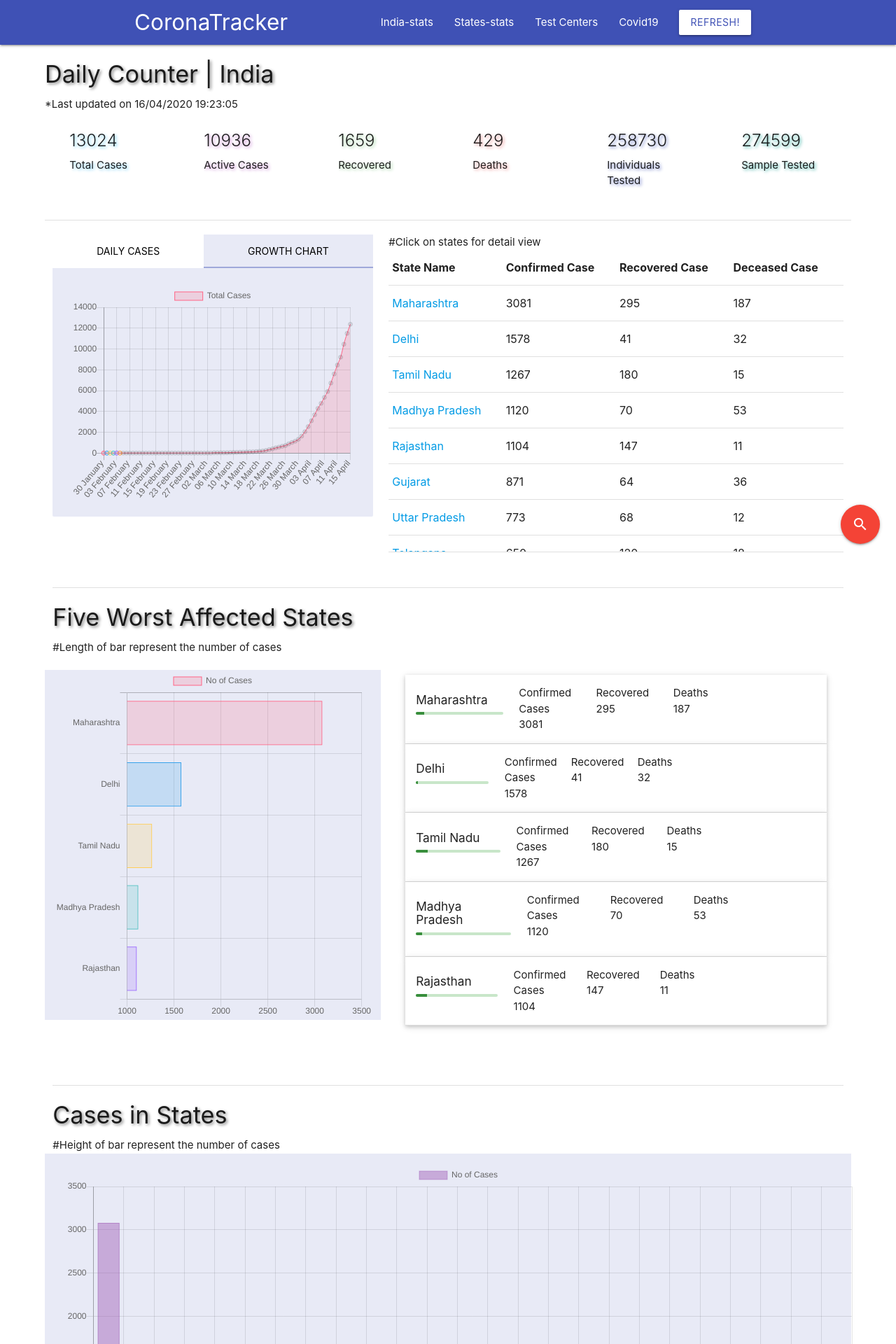
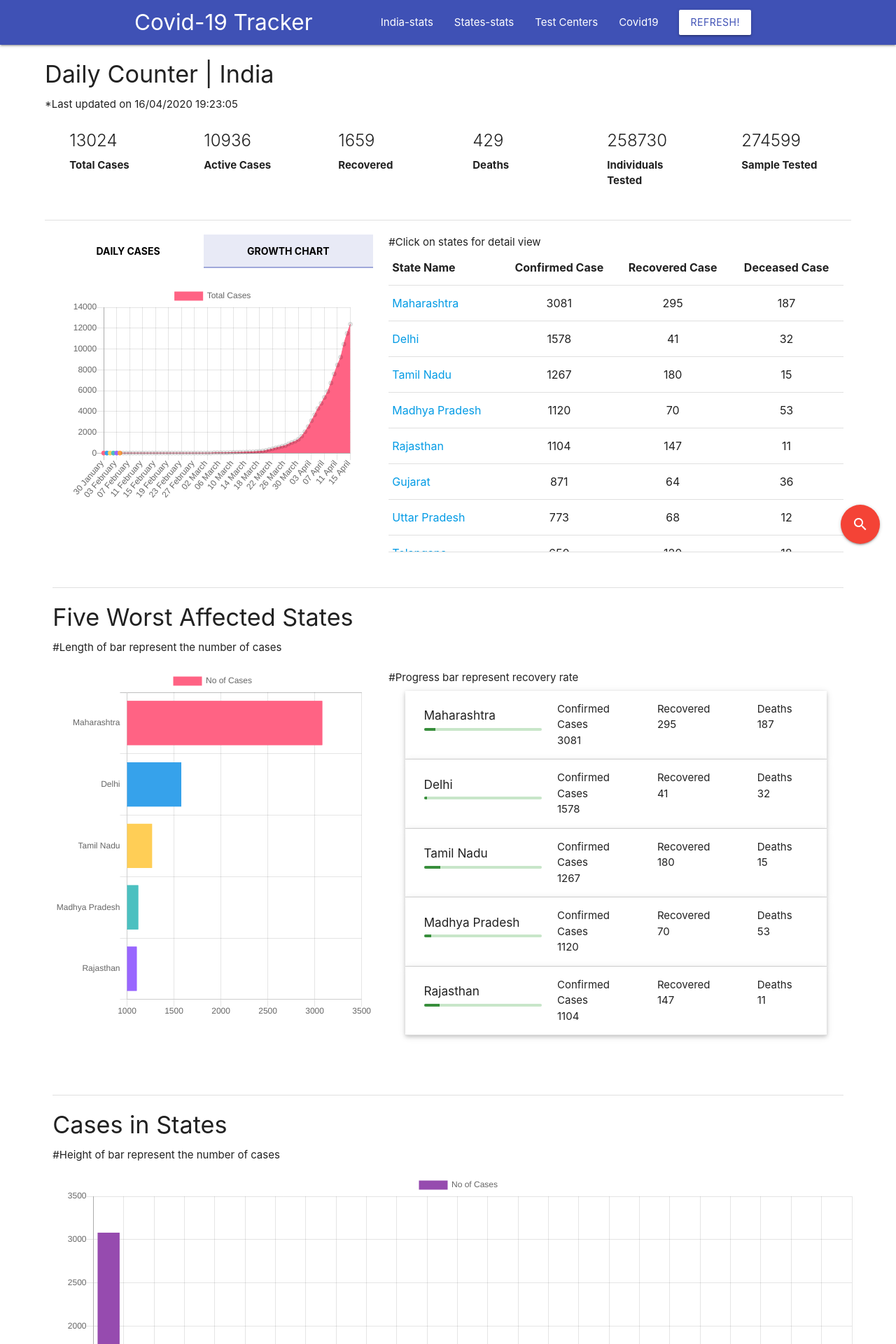
Before and after one commit to iamabhishektiwari/mywebsite, a Django app: page / in a window 1280 px wide. Shown: the top 1920 px of the page at 70% size. Run offline with Django 3.2, Linux system fonts and the light colour scheme; data comes from the database, SQL or seed files in the repository; both versions use the stored data as it was after the commit; some libraries are stand-ins or nearby versions.

Commit message:
improvements

```diff
--- a/indiaRecords/templates/base.html
+++ b/indiaRecords/templates/base.html
@@ -10,44 +10,24 @@
   <script type="text/javascript" src="https://cdn.jsdelivr.net/npm/chart.js@2.9.3/dist/Chart.min.js"></script>
   <script src="//code.jquery.com/jquery-1.11.1.min.js"></script>
   <script src="//maxcdn.bootstrapcdn.com/bootstrap/3.3.0/js/bootstrap.min.js"></script>
-  <title>CoronaTracker|{% block title %}{% endblock %}</title>
+  <title>Covid-19|{% block title %}{% endblock %}</title>
   <script type="text/javascript" src="https://www.gstatic.com/charts/loader.js"></script>
-
 </head>
 
 
 
 <style media="screen">
+
   .card{
     margin: 0!important;;
     padding: 0!important;
     border: 0!important;
     box-shadow: none!important;
-  }
-  .shadow{
-    text-shadow: 2px 2px 4px #808080;
-  }
-  .shadowpurple{
-    text-shadow: 2px 2px 4px #ce93d8;
-  }
-  .shadowred{
-    text-shadow: 2px 2px 4px #ef9a9a;
-  }
-  .shadowgreen{
-    text-shadow: 2px 2px 4px #a5d6a7;
-  }
-  .shadowblue{
-      text-shadow: 2px 2px 4px #81d4fa;
+    font-weight: bold;
   }
   .padding_zero{
     padding:0px;
     margin:0px;
-  }
-  .shadowindigo{
-    text-shadow: 2px 2px 4px #7986cb;
-  }
-  .shadowteal{
-    text-shadow: 2px 2px 4px #4db6ac;
   }
 
   tbody {
@@ -115,7 +95,7 @@
   <div class="navbar">
     <nav class="nav-wrapper indigo">
       <div class="container">
-        <a href="{% url 'india_status' %}" class="brand-logo">CoronaTracker</a>
+        <a href="{% url 'india_status' %}" class="brand-logo">Covid-19 Tracker</a>
         <a href="#" class="sidenav-trigger" data-target="mobile-links">
           <i class="material-icons">menu</i>
         </a>
@@ -235,6 +215,7 @@
 
 
 
+
   <!-- Compiled and minified JavaScript -->
   <script src="https://code.jquery.com/jquery-3.3.1.min.js"></script>
   <script src="https://cdnjs.cloudflare.com/ajax/libs/materialize/1.0.0-beta/js/materialize.min.js"></script>
--- a/indiaRecords/templates/india_status.html
+++ b/indiaRecords/templates/india_status.html
@@ -20,7 +20,7 @@ var opts = {
   region: 'IN',
   displayMode: 'regions',
   resolution: 'provinces',
-  colorAxis: {colors: ['#9fa8da', '#1a237e']},
+  colorAxis: {colors: ['#ffebee', '#f44336']},
 };
 var geochart = new google.visualization.GeoChart(
     document.getElementById('visualization'));
@@ -30,7 +30,15 @@ geochart.draw(data, opts);
 
 </script>
 
+<style media="screen">
+  .centeralign{
+    text-align: center;
+  }
+  #visualization{
+    border: 0!important;
+  }
 
+</style>
 
 
 
@@ -136,7 +144,7 @@ geochart.draw(data, opts);
 
           </ul>
         </div>
-        <div class="card-content indigo lighten-5">
+        <div class="card-content ">
           <!-- <div id="test4">Test 1</div> -->
           <canvas id="myChart_bar" width="400" height="300"></canvas>
           <!-- <div id="test5">Test 2</div> -->
@@ -152,9 +160,9 @@ geochart.draw(data, opts);
           <thead>
             <tr>
                 <th>State Name</th>
-                <th>Confirmed Case</th>
-                <th>Recovered Case</th>
-                <th>Deceased Case</th>
+                <th class="centeralign">Confirmed Case</th>
+                <th class="centeralign">Recovered Case</th>
+                <th class="centeralign">Deceased Case</th>
             </tr>
           </thead>
 
@@ -163,9 +171,9 @@ geochart.draw(data, opts);
             <tr>
 
               <td> <a href="{% url 'state_status' state.statecode %}"> {{ state.name }} </a>  </td>
-              <td> {{ state.confirmed }}  </td>
-              <td> {{ state.recovered }}  </td>
-              <td> {{ state.deaths }}  </td>
+              <td class="centeralign"> {{ state.confirmed }}  </td>
+              <td class="centeralign"> {{ state.recovered }}  </td>
+              <td class="centeralign"> {{ state.deaths }}  </td>
 
             </tr>
             {% endfor %}
@@ -182,14 +190,15 @@ geochart.draw(data, opts);
       </div>
 
 
-      <div class="box">
+      <!-- <div class="box"> -->
 
       <div class="row">
-        <div class="col s12 m6 l5 padding_top indigo lighten-5 heightMatch">
+        <div class="col s12 m6 l5 padding_top heightMatch">
           <canvas id="myChart_horizontal_bar" style="width:100%; height:100%;">Test 2</canvas>
 
         </div>
         <div class="col s12 m6 l7 padding_top">
+          #Progress bar represent recovery rate
           <ul class="collapsible popout">
 
 
@@ -198,7 +207,7 @@ geochart.draw(data, opts);
             <li>
               <div class="collapsible-header">
 
-                <div class="row padding_zero">
+                <!-- <div class="row padding_zero"> -->
                   <div class="col s12 m12 l4 padding_zero">
                     <h6>{{ top.name }}</h6>
                     <div class="progress green lighten-4">
@@ -225,7 +234,7 @@ geochart.draw(data, opts);
                       {{ top.deaths }}
                     </div>
                   </div>
-                </div>
+                <!-- </div> -->
 
               </div>
               <div class="collapsible-body">
@@ -258,7 +267,7 @@ geochart.draw(data, opts);
         </div>
 
     </div>
-  </div>
+  <!-- </div> -->
 
 
   </div>
@@ -271,7 +280,7 @@ geochart.draw(data, opts);
 
     </div>
 
-    <div class="col s12 l12 m12 indigo lighten-5">
+    <div class="col s12 l12 m12 ">
       <canvas id="myChart_state_bar" style="margin: 1em"> </canvas>
     </div>
 
@@ -285,7 +294,7 @@ geochart.draw(data, opts);
 
     </div>
 
-    <div class="col s12 l12 m12 indigo lighten-5">
+    <div class="col s12 l12 m12">
       <div id="visualization" style="margin: 1em"> </div>
     </div>
 
@@ -333,12 +342,12 @@ var myChart = new Chart(ctx, {
           label: 'Total Cases',
           data: {{inditimeseriescummdata | safe}},
           backgroundColor: [
-              'rgba(255, 99, 132, 0.2)',
-              'rgba(54, 162, 235, 0.2)',
-              'rgba(255, 206, 86, 0.2)',
-              'rgba(75, 192, 192, 0.2)',
-              'rgba(153, 102, 255, 0.2)',
-              'rgba(255, 159, 64, 0.2)'
+              'rgba(255, 99, 132, 1)',
+              'rgba(54, 162, 235, 1)',
+              'rgba(255, 206, 86, 1)',
+              'rgba(75, 192, 192, 1)',
+              'rgba(153, 102, 255, 1)',
+              'rgba(255, 159, 64, 1)'
           ],
           borderColor: [
               'rgba(255, 99, 132, 1)',
@@ -380,18 +389,18 @@ data: {
         label: 'No of Cases',
         data:  {{ top5data |safe}},
         backgroundColor: [
-                'rgba(255, 99, 132, 0.2)',
-                'rgba(54, 162, 235, 0.2)',
-                'rgba(255, 206, 86, 0.2)',
-                'rgba(75, 192, 192, 0.2)',
-                'rgba(153, 102, 255, 0.2)'
-            ],
-            borderColor: [
                 'rgba(255, 99, 132, 1)',
                 'rgba(54, 162, 235, 1)',
                 'rgba(255, 206, 86, 1)',
                 'rgba(75, 192, 192, 1)',
                 'rgba(153, 102, 255, 1)'
+            ],
+            borderColor: [
+                'rgba(255, 99, 132, 4)',
+                'rgba(54, 162, 235, 4)',
+                'rgba(255, 206, 86, 4)',
+                'rgba(75, 192, 192, 4)',
+                'rgba(153, 102, 255, 4)'
             ],
         borderWidth: 1,
     }]
--- a/indiaRecords/views.py
+++ b/indiaRecords/views.py
@@ -41,7 +41,7 @@ class India(View):
             indiatimeserieslabel.append(tcs.date)
             indiatimeseriesdailydata.append(tcs.dailyconfirmed)
             # clr = "rgba("+str(int(tcs.dailyconfirmed/255)*10+100)+", 30, 30, 0.2)"
-            barcolorlist.append('rgba(255, 99, 132, 0.2)',)
+            barcolorlist.append('rgba(255, 99, 132, 8)',)
             inditimeseriescummdata.append(tcs.totalconfirmed)
 
 
@@ -50,7 +50,7 @@ class India(View):
             statenameslabel.append(st.name)
             statecasedata.append(st.confirmed)
             mapdatalist.append([st.name,st.confirmed])
-            clr = 'rgba('+str(random.randint(1, 10)*25)+','+str(random.randint(1, 10)*25)+','+str(random.randint(1, 10)*25)+','+'0.4';
+            clr = 'rgba('+str(random.randint(1, 10)*25)+','+str(random.randint(1, 10)*25)+','+str(random.randint(1, 10)*25)+','+'8';
             barcolorlistforstate.append(clr)
 
 
--- a/lastupdate.json
+++ b/lastupdate.json
@@ -1 +1 @@
-{"lasttime": 1587035681.014854}
+{"lasttime": 1587045834.31314}
--- a/mywebsite/settings.py
+++ b/mywebsite/settings.py
@@ -23,7 +23,7 @@ MAIN_DIR = os.path.dirname(os.path.dirname(__file__))
 SECRET_KEY = 'z%8^b9jlen(tn-bb#(7qdy8vhfm&t)wcy39d58fq&)r(ws)ghv'
 
 # SECURITY WARNING: don't run with debug turned on in production!
-DEBUG = False
+DEBUG = True
 
 ALLOWED_HOSTS = ['localhost','covidtracks.in','www.covidtracks.in']
 
```
Also changed, not shown: globalRecords/templates/covid19.html (+18 -11 lines), indiaRecords/templates/helpline.html (+17 -10 lines), indiaRecords/templates/state_status.html (+24 -2 lines), indiaRecords/templates/states_table.html (+19 -5 lines), db.sqlite3.
